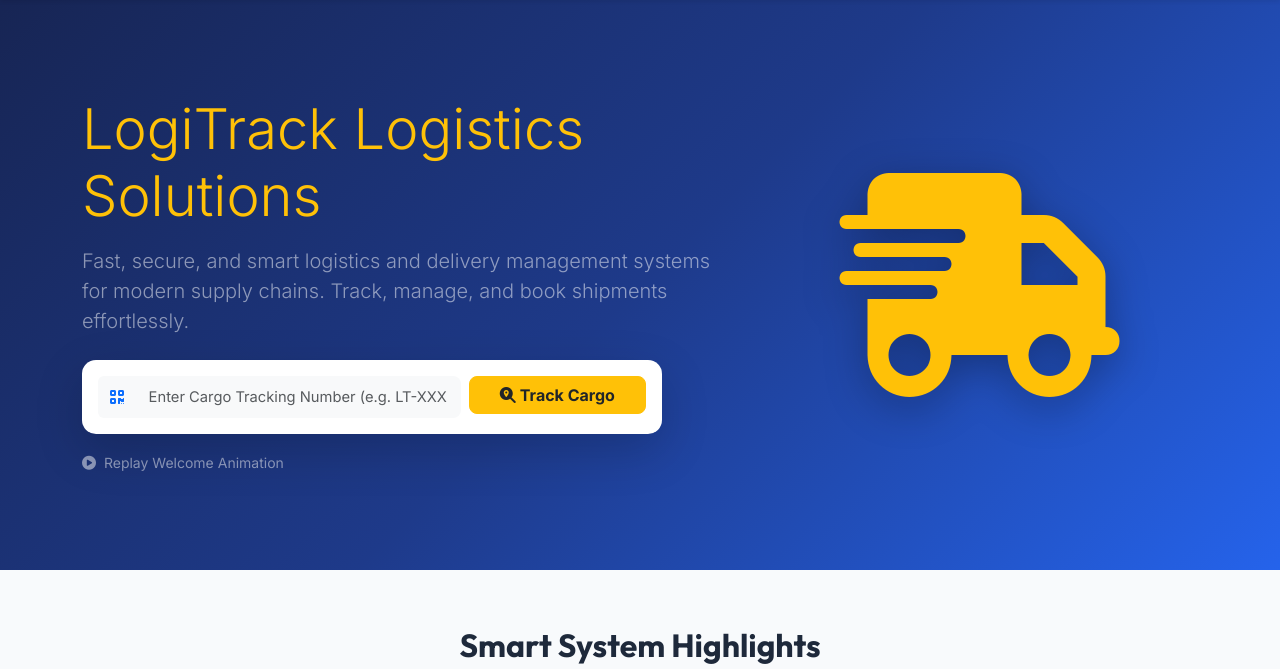
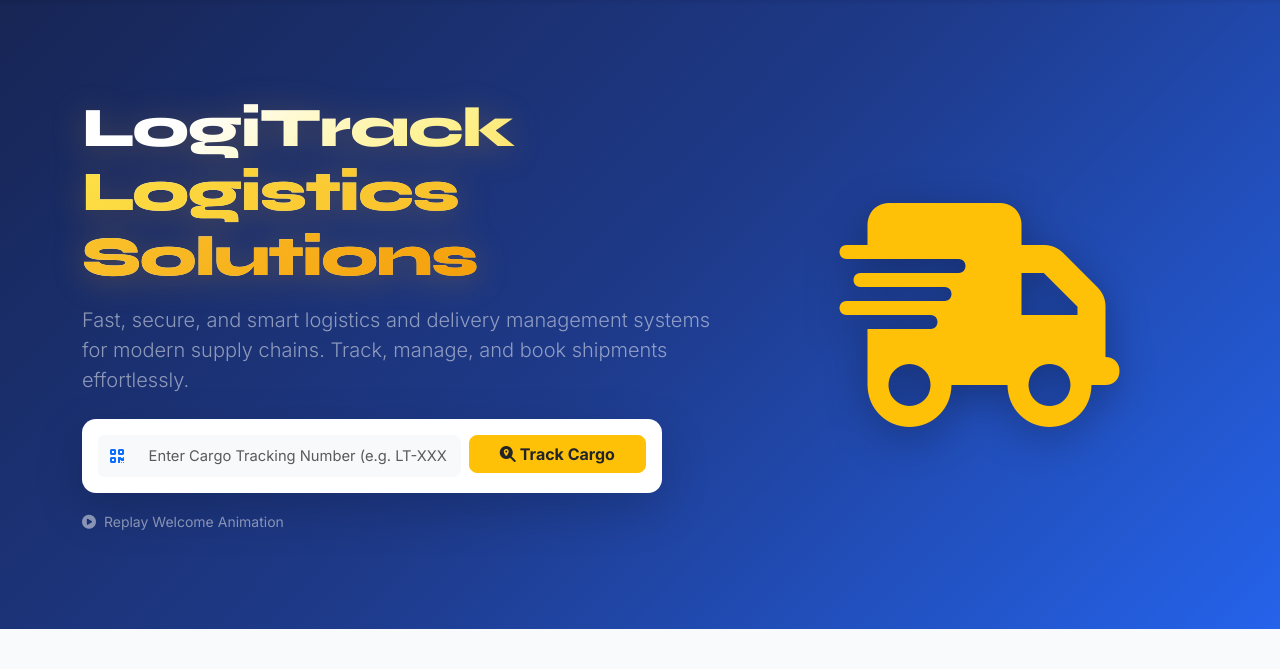
Before and after one commit to Samith08shettigar/Logitrack, a Flask app: page / in a window 1280 px wide. Shown: the part 77-746 px from the top of the page. Run offline with Flask 3, Linux system fonts and the light colour scheme.

Commit message:
style(landing): apply modern high-impact typography with gradient styling to LogiTrack Logistics Solutions heading

```diff
--- a/app/static/css/style.css
+++ b/app/static/css/style.css
@@ -84,6 +84,23 @@ body[data-theme="dark"] {
 
 .font-brand {
     font-family: 'Outfit', 'Inter', sans-serif !important;
+}
+
+.hero-brand-title {
+    font-family: 'Syne', 'Outfit', 'Plus Jakarta Sans', sans-serif !important;
+    font-weight: 800 !important;
+    letter-spacing: -0.025em;
+    line-height: 1.15;
+    background: linear-gradient(135deg, #ffffff 15%, #fef08a 50%, #fbbf24 85%, #f59e0b 100%);
+    -webkit-background-clip: text;
+    -webkit-text-fill-color: transparent;
+    filter: drop-shadow(0 4px 16px rgba(245, 158, 11, 0.25));
+}
+
+.hero-brand-title .brand-highlight {
+    background: linear-gradient(135deg, #fde047 0%, #f59e0b 100%);
+    -webkit-background-clip: text;
+    -webkit-text-fill-color: transparent;
 }
 
 /* Fluid Typography Helpers */
--- a/app/templates/base.html
+++ b/app/templates/base.html
@@ -5,7 +5,7 @@
     <meta name="viewport" content="width=device-width, initial-scale=1.0, maximum-scale=5.0">
     <title>{% block title %}LogiTrack - Smart Logistics Management{% endblock %}</title>
     <!-- Google Fonts -->
-    <link href="https://fonts.googleapis.com/css2?family=Inter:wght@300;400;500;600;700;800&family=Outfit:wght@400;500;600;700;800&display=swap" rel="stylesheet">
+    <link href="https://fonts.googleapis.com/css2?family=Inter:wght@300;400;500;600;700;800&family=Outfit:wght@400;500;600;700;800;900&family=Plus+Jakarta+Sans:wght@600;700;800&family=Syne:wght@700;800&display=swap" rel="stylesheet">
     <!-- Bootstrap 5 CSS -->
     <link href="https://cdn.jsdelivr.net/npm/bootstrap@5.3.2/dist/css/bootstrap.min.css" rel="stylesheet">
     <!-- FontAwesome Icons -->
--- a/app/templates/landing.html
+++ b/app/templates/landing.html
@@ -133,7 +133,9 @@
     <div class="container py-4 py-lg-5 text-center text-lg-start">
         <div class="row align-items-center g-4 g-lg-5">
             <div class="col-lg-7">
-                <h1 class="display-4 fw-extrabold mb-3 text-warning">LogiTrack Logistics Solutions</h1>
+                <h1 class="display-4 hero-brand-title mb-3">
+                    <span>LogiTrack</span> <span class="brand-highlight">Logistics Solutions</span>
+                </h1>
                 <p class="lead mb-4 text-white-50">Fast, secure, and smart logistics and delivery management systems for modern supply chains. Track, manage, and book shipments effortlessly.</p>
 
                 <!-- Clean Tracking Form -->
```
